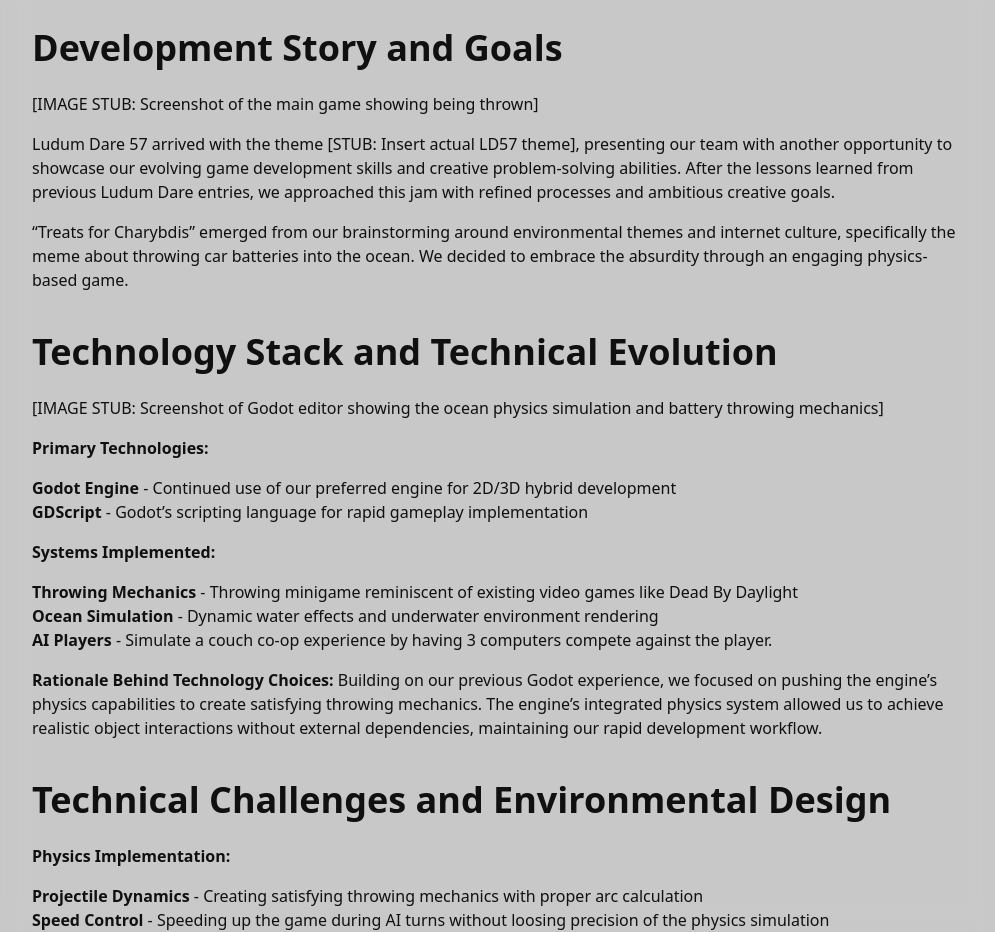
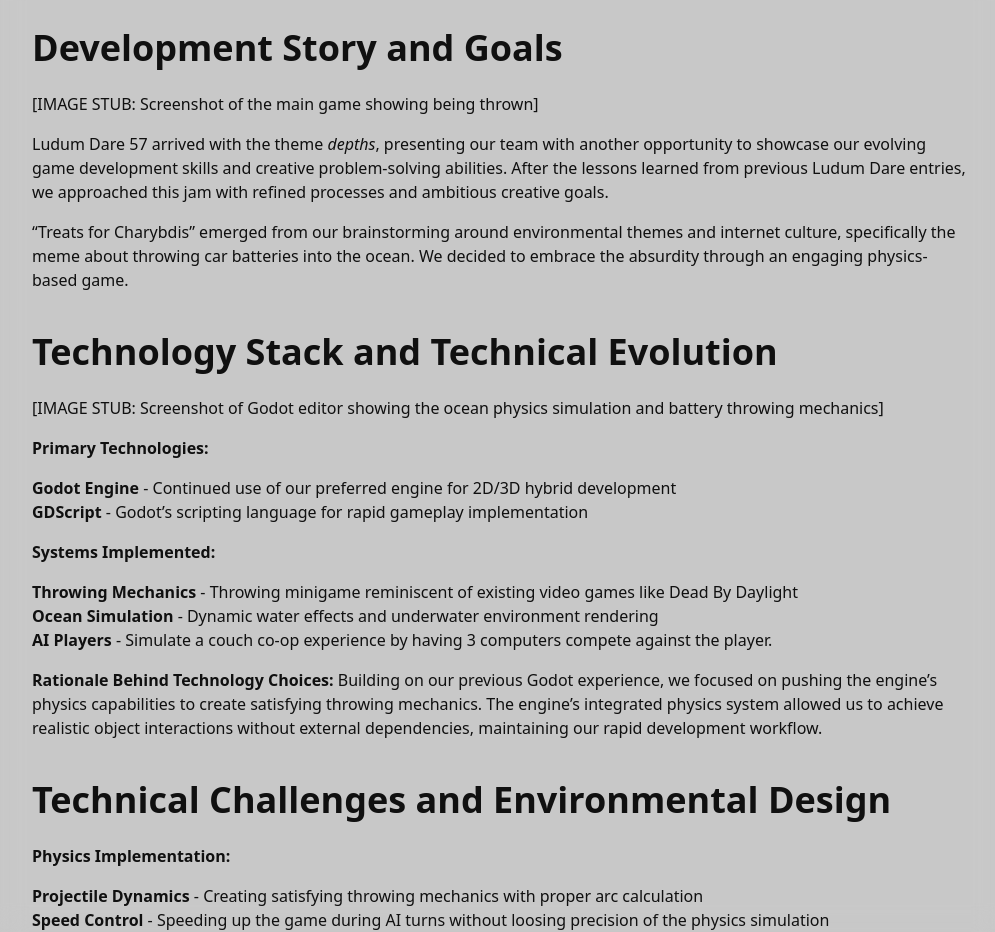
Before and after one commit to Caeden117/Caeden117.github.io, an Astro site: page /projects/treats-for-charybdis in a window 1280 px wide. Shown: the part 860-1792 px from the top of the page, without its empty margins (140-1135 px from the left). Built offline with nearby package versions, Linux system fonts and the light colour scheme; Astro itself is replaced by a stand-in of ours.

Commit message:
i forgot to actually get the theme for LD57

```diff
--- a/src/pages/projects/treats-for-charybdis.md
+++ b/src/pages/projects/treats-for-charybdis.md
@@ -14,7 +14,7 @@ other: "https://ldjam.com/events/ludum-dare/57/treats-for-charybdis"
 
 [IMAGE STUB: Screenshot of the main game showing being thrown]
 
-Ludum Dare 57 arrived with the theme [STUB: Insert actual LD57 theme], presenting our team with another opportunity to showcase our evolving game development skills and creative problem-solving abilities. After the lessons learned from previous Ludum Dare entries, we approached this jam with refined processes and ambitious creative goals.
+Ludum Dare 57 arrived with the theme *depths*, presenting our team with another opportunity to showcase our evolving game development skills and creative problem-solving abilities. After the lessons learned from previous Ludum Dare entries, we approached this jam with refined processes and ambitious creative goals.
 
 "Treats for Charybdis" emerged from our brainstorming around environmental themes and internet culture, specifically the meme about throwing car batteries into the ocean. We decided to embrace the absurdity through an engaging physics-based game.
 
```
